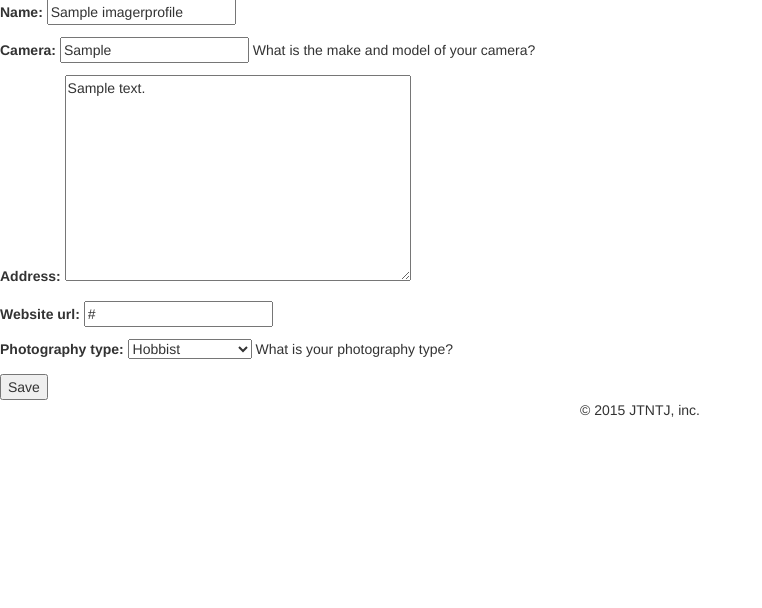
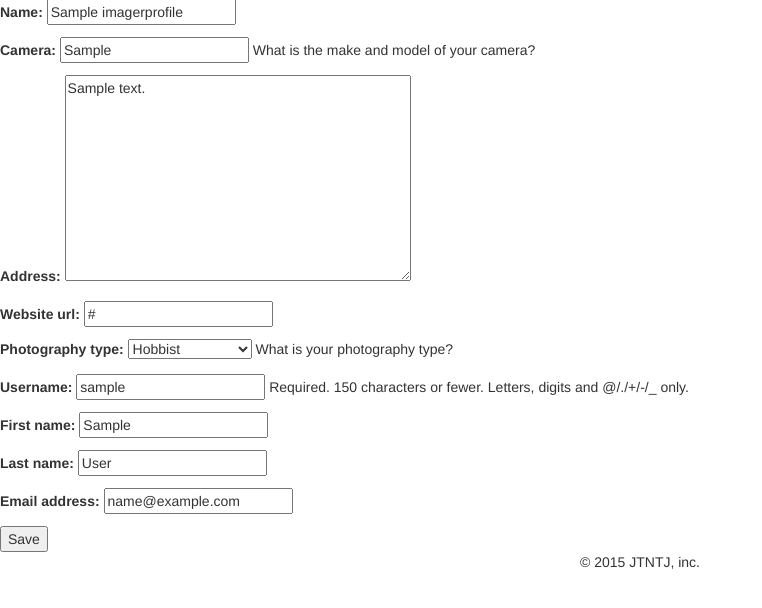
Before and after one commit to tpeek/django-imager, a Django app: page /profile/edit/ in a window 1280 px wide. Shown: the part 131-739 px from the top of the page, without its empty margins (0-762 px from the left). Run offline with Django 3.2, Linux system fonts and the light colour scheme; a user stored in the database is signed in; tables that the repository leaves empty hold one stand-in row (values such as "Sample post"); parts of the project's set-up code (start-up, migrations or seed data) failed here and were passed over; some libraries are stand-ins or nearby versions.

Commit message:
edit user works

```diff
--- a/imagersite/imager_profile/forms.py
+++ b/imagersite/imager_profile/forms.py
@@ -1,5 +1,6 @@
 from .models import *
 from django.forms import ModelForm
+from django.contrib.auth.models import User
 
 
 class ProfileForm(ModelForm):
@@ -7,3 +8,9 @@ class ProfileForm(ModelForm):
         model = ImagerProfile
         fields = ['name', 'camera', 'address',
                   'website_url', 'photography_type']
+
+
+class UserForm(ModelForm):
+    class Meta:
+        model = User
+        fields = ['username', 'first_name', 'last_name', 'email']
--- a/imagersite/imager_profile/templates/edit_profile.html
+++ b/imagersite/imager_profile/templates/edit_profile.html
@@ -3,7 +3,8 @@
 
 <form action="{% url 'edit_profile' %}" method="post">
     {% csrf_token %}
-    {{ form }}
+    {{ profile_form }}
+    {{ user_form }}
     <input type="submit" value="Save"/>
 </form>
 
--- a/imagersite/imager_profile/views.py
+++ b/imagersite/imager_profile/views.py
@@ -12,14 +12,19 @@ def profile_view(request):
 @login_required
 def edit_profile_view(request):
     if request.method == 'POST':
-        form = ProfileForm(request.POST, instance=request.user.profile)
-        if form.is_valid():
-            new_profile = form.save()
+        profile_form = ProfileForm(request.POST, instance=request.user.profile)
+        user_form = UserForm(request.POST, instance=request.user)
+        if profile_form.is_valid() and user_form.is_valid():
+            new_profile = profile_form.save()
+            new_user = user_form.save()
             return HttpResponseRedirect('/profile')
         else:
             return render(request, 'edit_profile.html',
-                         {'form': form.as_p})
+                         {'profile_form': form.as_p, 'user_form': user_form})
     else:
-        form = ProfileForm(instance=request.user.profile)
-        return render(request, 'edit_profile.html',
-                     {'form': form.as_p})
+        profile_form = ProfileForm(instance=request.user.profile)
+        user_form = UserForm(instance=request.user)
+        return render(request,
+                      'edit_profile.html',
+                      {'profile_form': profile_form.as_p,
+                       'user_form': user_form.as_p})
```
